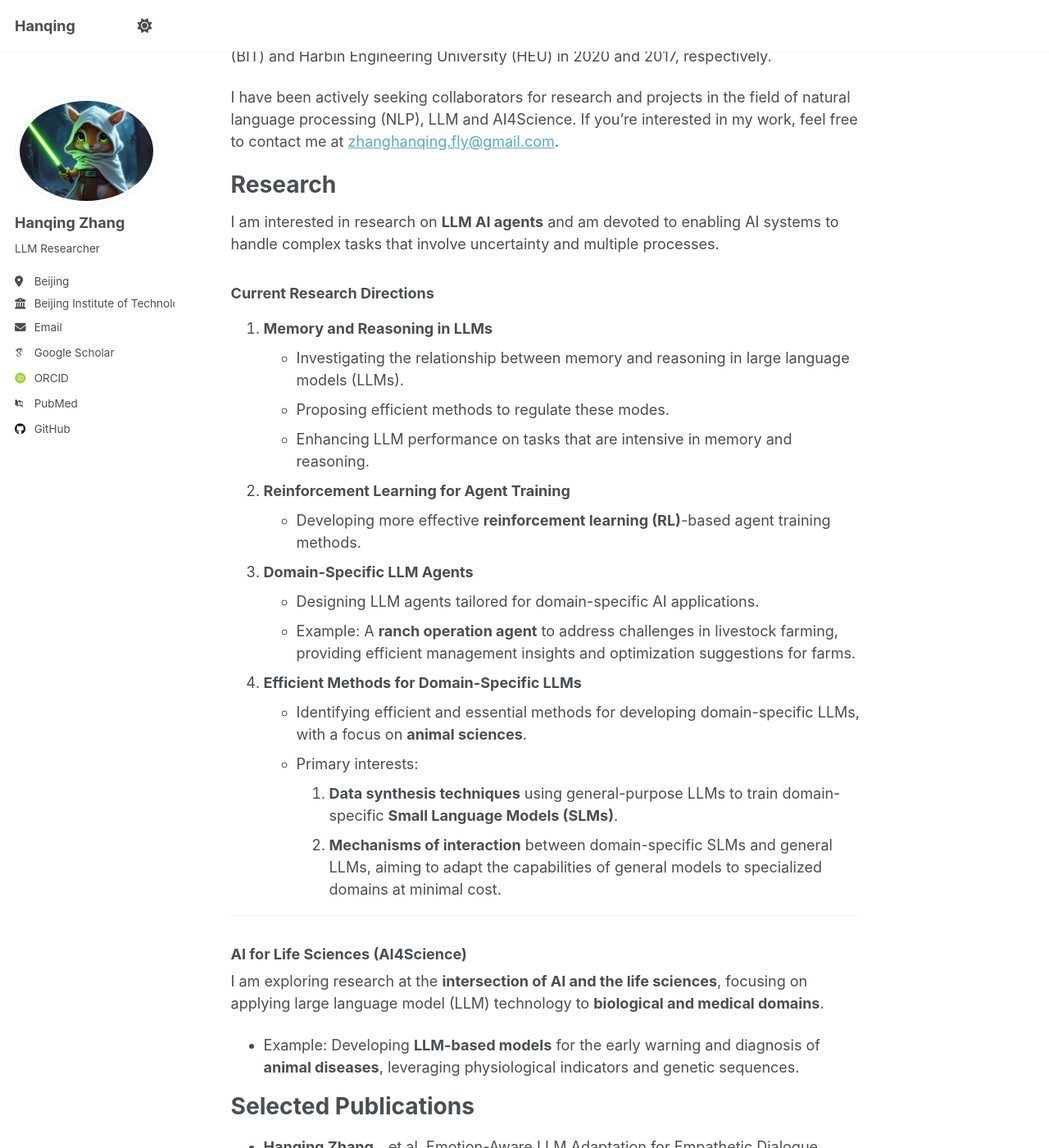
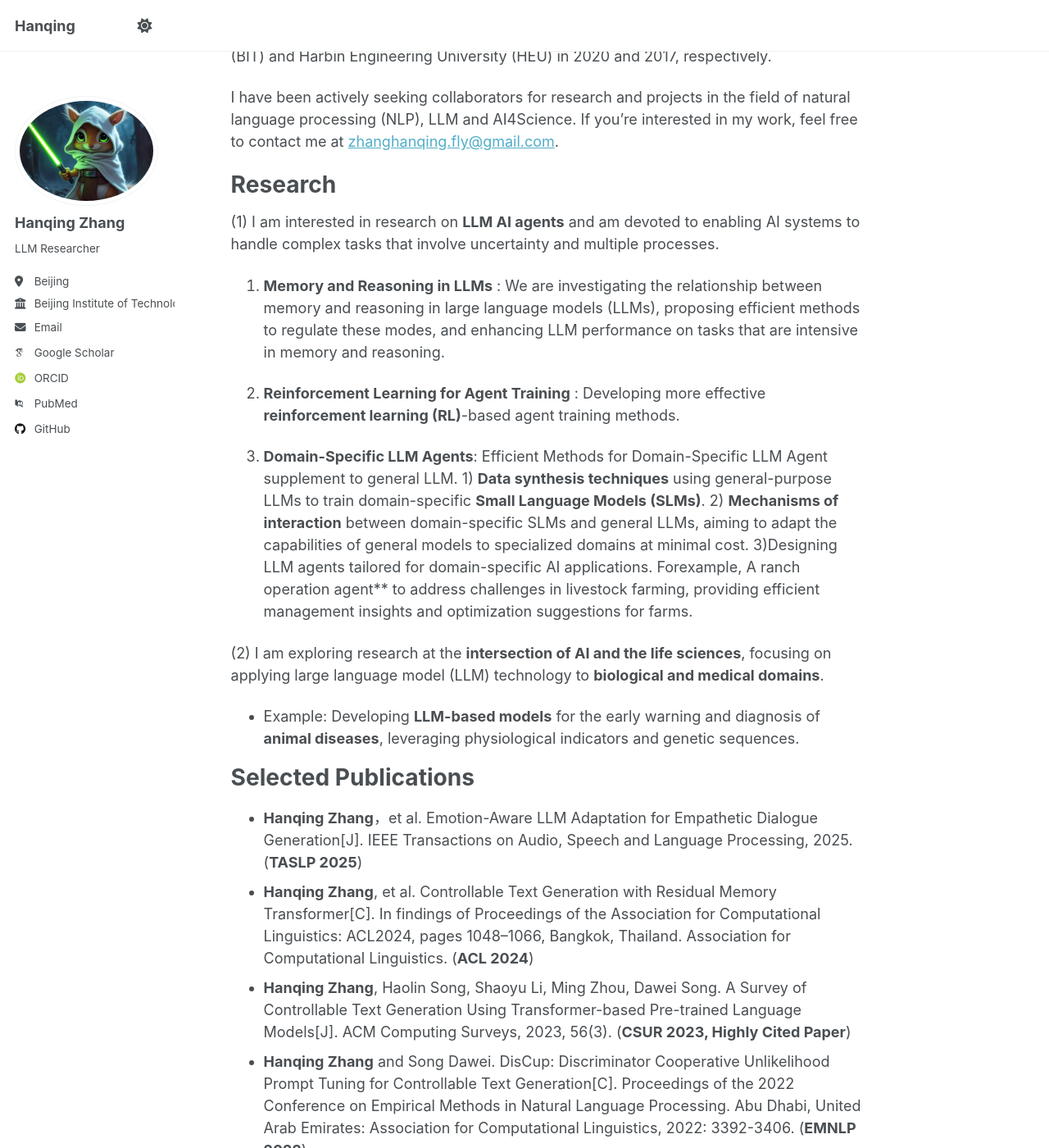
Before and after one commit to littlehacker26/hanqing.github.io, a Jekyll site: the page built from _pages/about.md, in a window 1280 px wide and 1400 px high, scrolled down 353 px. Shown: the whole window at 82% size. Built offline with Jekyll 4.4.1, drawn with Linux system fonts in a browser that asks for light colours; some web fonts are replaced; a script that is not in the unit is left out.

Commit message:
Update about.md

```diff
--- a/_pages/about.md
+++ b/_pages/about.md
@@ -19,33 +19,16 @@ I have been actively seeking collaborators for research and projects in the fiel
 
 Research
 ======
-I am interested in research on **LLM AI agents** and am devoted to enabling AI systems to handle complex tasks that involve uncertainty and multiple processes.
+(1) I am interested in research on **LLM AI agents** and am devoted to enabling AI systems to handle complex tasks that involve uncertainty and multiple processes.
 
-### Current Research Directions
+1. **Memory and Reasoning in LLMs** : We are investigating the relationship between memory and reasoning in large language models (LLMs), proposing efficient methods to regulate these modes, and enhancing LLM performance on tasks that are intensive in memory and reasoning.
 
-1. **Memory and Reasoning in LLMs**
-   - Investigating the relationship between memory and reasoning in large language models (LLMs).
-   - Proposing efficient methods to regulate these modes.
-   - Enhancing LLM performance on tasks that are intensive in memory and reasoning.
+2. **Reinforcement Learning for Agent Training** : Developing more effective **reinforcement learning (RL)**-based agent training methods.
 
-2. **Reinforcement Learning for Agent Training**
-   - Developing more effective **reinforcement learning (RL)**-based agent training methods.
+3. **Domain-Specific LLM Agents**: Efficient Methods for Domain-Specific LLM Agent supplement to general LLM. 1) **Data synthesis techniques** using general-purpose LLMs to train domain-specific **Small Language Models (SLMs)**.  2) **Mechanisms of interaction** between domain-specific SLMs and general LLMs, aiming to adapt the capabilities of general models to specialized domains at minimal cost.  3)Designing LLM agents tailored for domain-specific AI applications. Forexample, A ranch operation agent** to address challenges in livestock farming, providing efficient management insights and optimization suggestions for farms.
 
-3. **Domain-Specific LLM Agents**
-   - Designing LLM agents tailored for domain-specific AI applications.
-   - Example: A **ranch operation agent** to address challenges in livestock farming, providing efficient management insights and optimization suggestions for farms.
 
-4. **Efficient Methods for Domain-Specific LLMs**
-   - Identifying efficient and essential methods for developing domain-specific LLMs, with a focus on **animal sciences**.
-   - Primary interests:
-     1. **Data synthesis techniques** using general-purpose LLMs to train domain-specific **Small Language Models (SLMs)**.
-     2. **Mechanisms of interaction** between domain-specific SLMs and general LLMs, aiming to adapt the capabilities of general models to specialized domains at minimal cost.
-
----
-
-### AI for Life Sciences (AI4Science)
-
-I am exploring research at the **intersection of AI and the life sciences**, focusing on applying large language model (LLM) technology to **biological and medical domains**.
+(2) I am exploring research at the **intersection of AI and the life sciences**, focusing on applying large language model (LLM) technology to **biological and medical domains**.
 - Example: Developing **LLM-based models** for the early warning and diagnosis of **animal diseases**, leveraging physiological indicators and genetic sequences.
 
 
```
